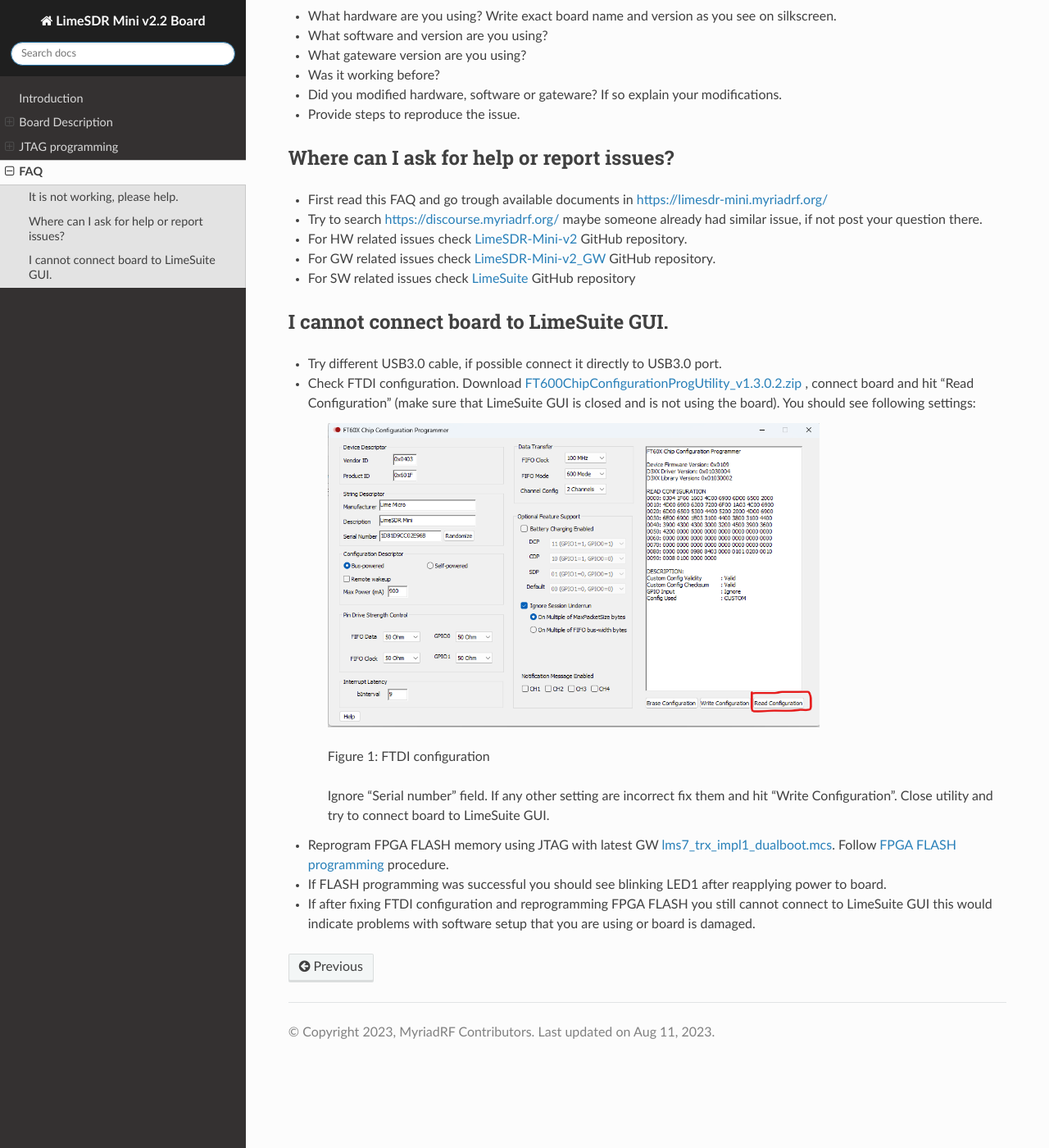
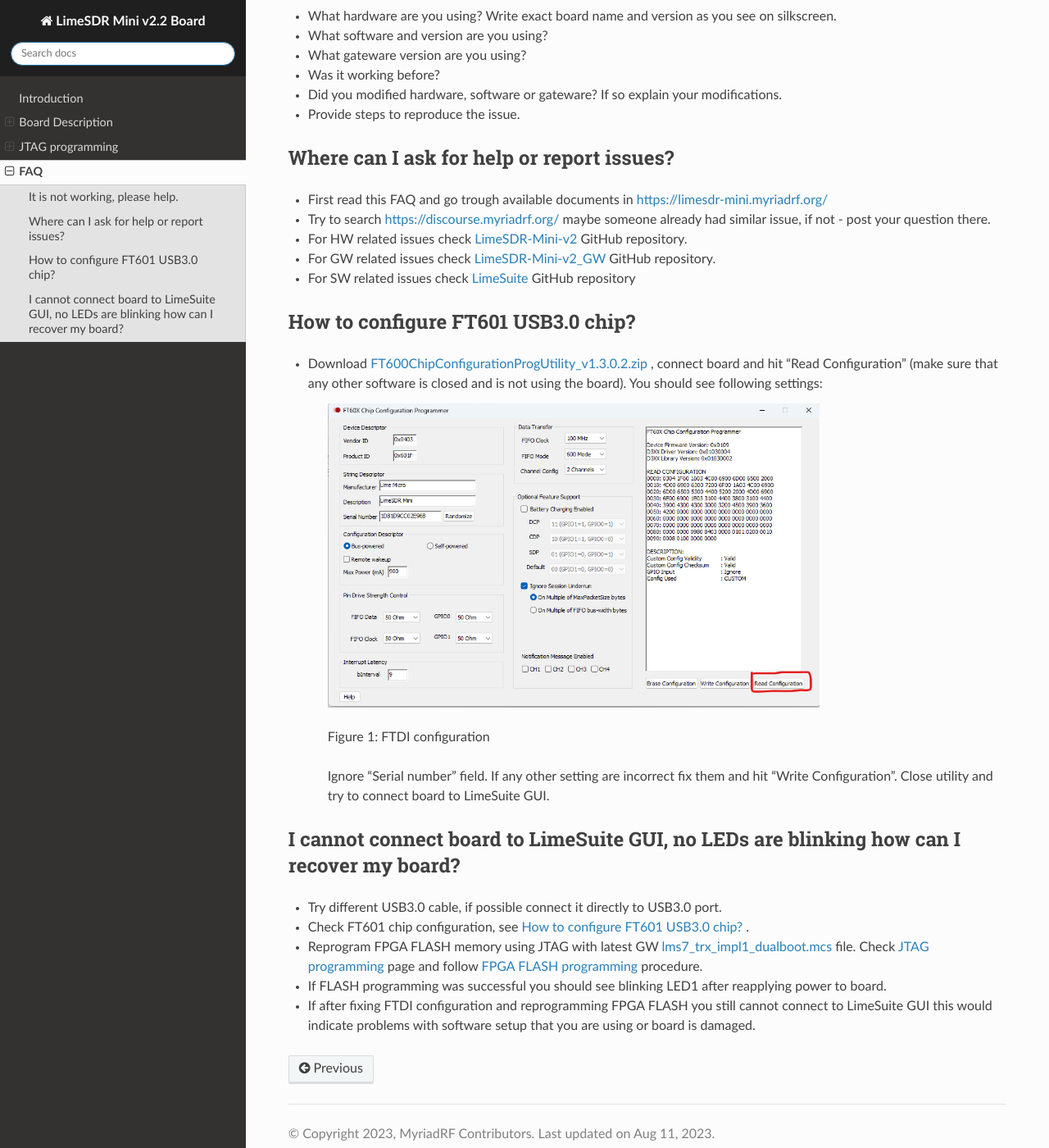
Before and after one commit to myriadrf/LimeSDR-Mini-v2, a Sphinx documentation site: the page built from docs/documentation/faq.rst, in a window 1280 px wide and 1400 px high, scrolled down 304 px. Shown: the whole window at 82% size. Built offline with Sphinx 7.4.7 and the Read the Docs theme 2.0.0, drawn with Linux system fonts in a browser that asks for light colours.

Commit message:
FAQ update. Added FT601 config check section.

```diff
--- a/docs/documentation/faq.rst
+++ b/docs/documentation/faq.rst
@@ -20,18 +20,14 @@
 ------------------------------------------
 
 * First read this FAQ and go trough available documents in `https://limesdr-mini.myriadrf.org/ <https://limesdr-mini.myriadrf.org/>`__
-* Try to search `https://discourse.myriadrf.org/ <https://discourse.myriadrf.org/>`__ maybe someone already had similar issue, if not post your question there.
+* Try to search `https://discourse.myriadrf.org/ <https://discourse.myriadrf.org/>`__ maybe someone already had similar issue, if not - post your question there.
 * For HW related issues check `LimeSDR-Mini-v2 <https://github.com/myriadrf/LimeSDR-Mini-v2/issues>`__ GitHub repository.
 * For GW related issues check `LimeSDR-Mini-v2_GW <https://github.com/myriadrf/LimeSDR-Mini-v2_GW/issues>`__ GitHub repository.
 * For SW related issues check `LimeSuite <https://github.com/myriadrf/LimeSuite/issues>`__ GitHub repository
 
-
-I cannot connect board to LimeSuite GUI.
-----------------------------------------
-
-* Try different USB3.0 cable, if possible connect it directly to USB3.0 port.
-
-* Check FTDI configuration. Download `FT600ChipConfigurationProgUtility_v1.3.0.2.zip <https://www.ftdichip.com/old2020/Support/Utilities/FT600ChipConfigurationProgUtility_v1.3.0.2.zip>`__ , connect board and hit "Read Configuration" (make sure that LimeSuite GUI is closed and is not using the board). You should see following settings:
+How to configure FT601 USB3.0 chip?
+-----------------------------------
+* Download `FT600ChipConfigurationProgUtility_v1.3.0.2.zip <https://www.ftdichip.com/old2020/Support/Utilities/FT600ChipConfigurationProgUtility_v1.3.0.2.zip>`__ , connect board and hit "Read Configuration" (make sure that any other software is closed and is not using the board). You should see following settings:
 
     .. figure:: images/LimeSDR-Mini_v2.2_FAQ_FTDI_Config.png
         :width: 600
@@ -40,7 +36,14 @@
 
     Ignore "Serial number" field. If any other setting are incorrect fix them and hit "Write Configuration". Close utility and try to connect board to LimeSuite GUI.
 
-* Reprogram FPGA FLASH memory using JTAG with latest GW `lms7_trx_impl1_dualboot.mcs <https://github.com/myriadrf/LimeSDR-Mini-v2_GW/blob/main/LimeSDR-Mini_bitstreams/lms7_trx_impl1_dualboot.mcs>`__. Follow `FPGA FLASH programming <https://limesdr-mini.myriadrf.org/documentation/jtag-programming#fpga-programming-using-lattice-diamond-software>`__ procedure.
+I cannot connect board to LimeSuite GUI, no LEDs are blinking how can I recover my board?
+-----------------------------------------------------------------------------------------
+
+* Try different USB3.0 cable, if possible connect it directly to USB3.0 port.
+
+* Check FT601 chip configuration, see `How to configure FT601 USB3.0 chip?`_ .
+
+* Reprogram FPGA FLASH memory using JTAG with latest GW `lms7_trx_impl1_dualboot.mcs <https://github.com/myriadrf/LimeSDR-Mini-v2_GW/blob/main/LimeSDR-Mini_bitstreams/lms7_trx_impl1_dualboot.mcs>`__ file. Check `JTAG programming <https://limesdr-mini.myriadrf.org/documentation/jtag-programming#>`__ page and  follow `FPGA FLASH programming <https://limesdr-mini.myriadrf.org/documentation/jtag-programming#fpga-programming-using-lattice-diamond-software>`__ procedure.
 
 * If FLASH programming was successful you should see blinking LED1 after reapplying power to board.
 
```
